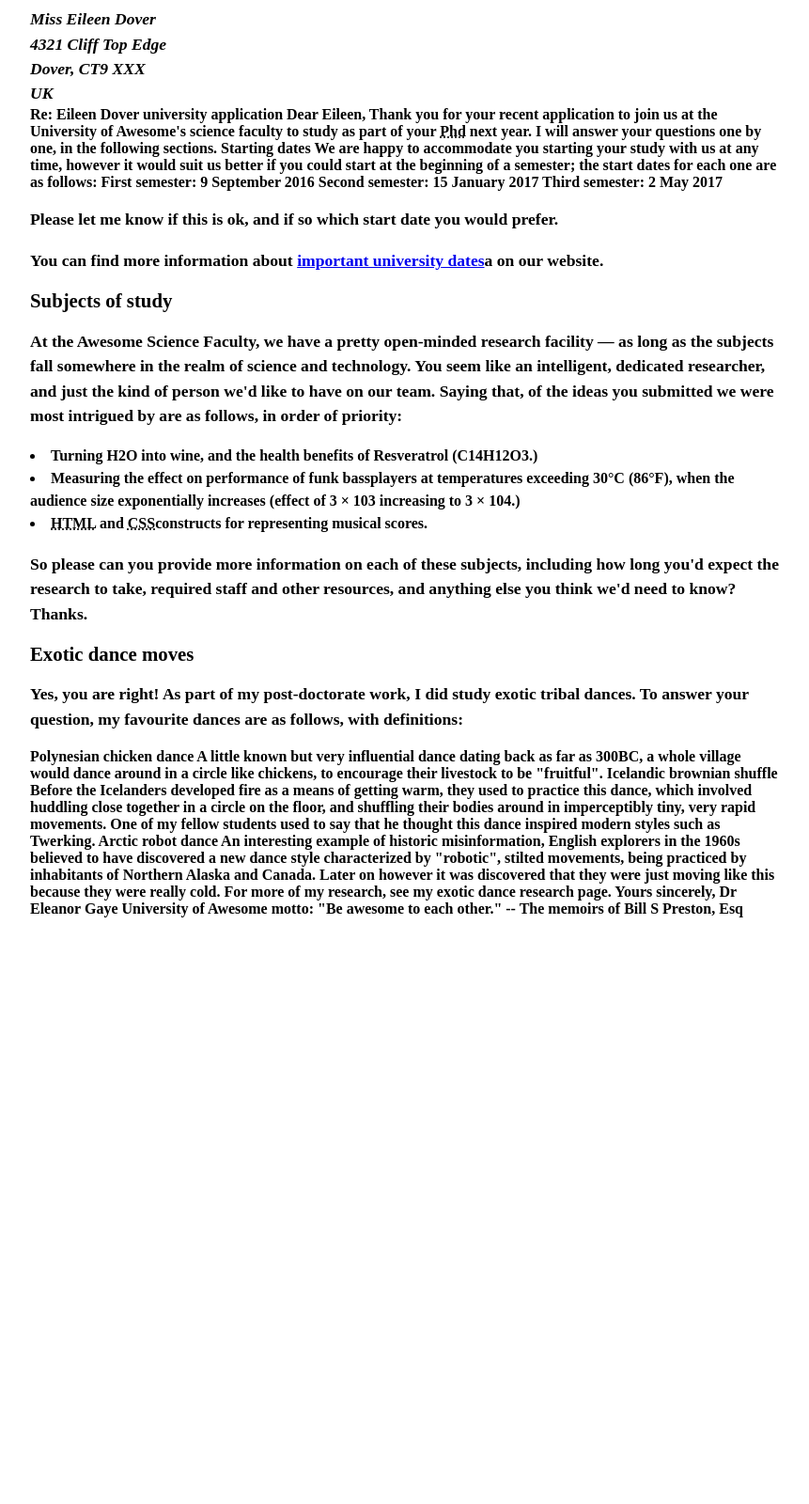
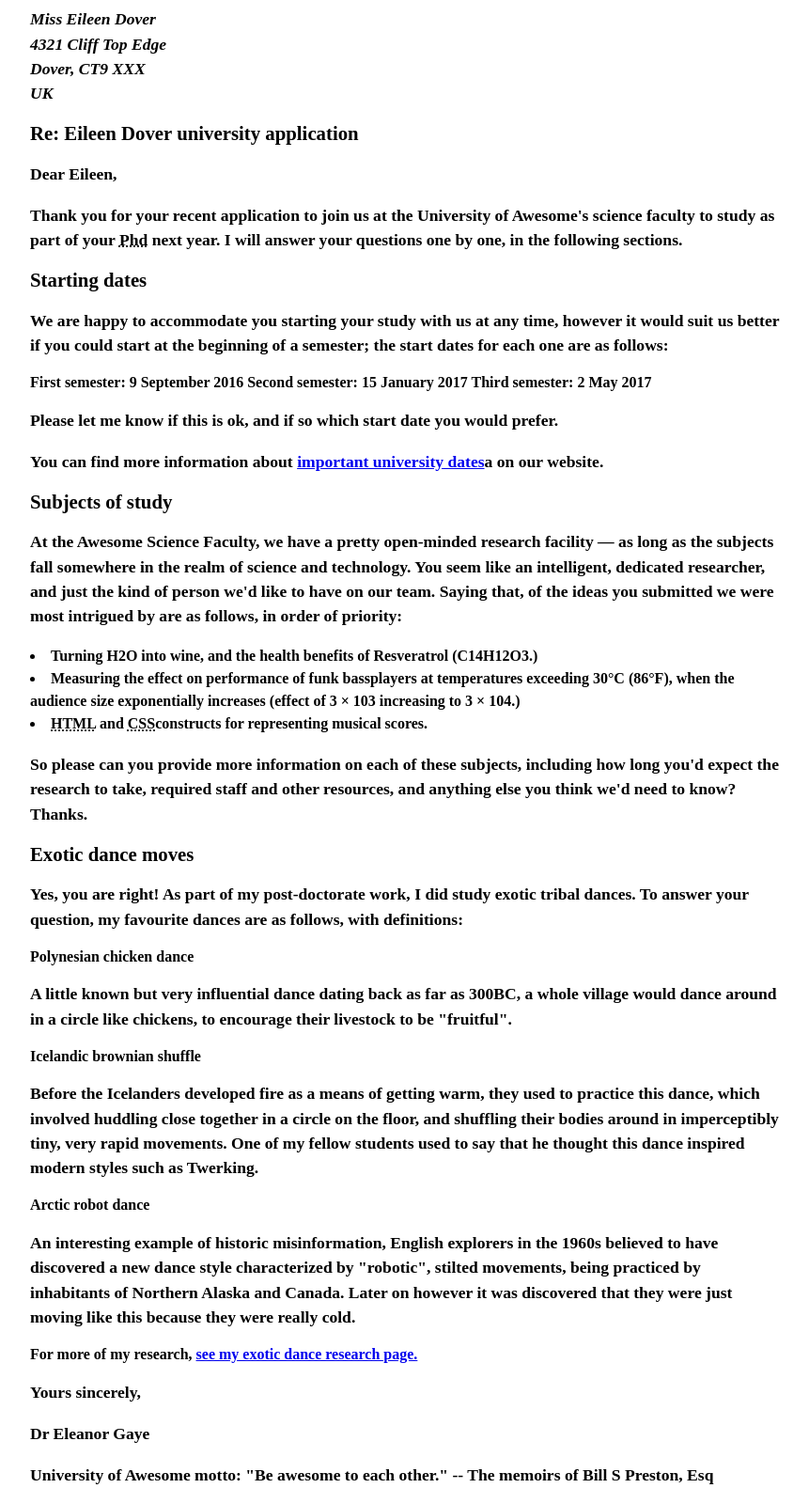
Before and after one commit to Cypher-glitch1/cypher-glitch1.github.io, a plain HTML site: page lab1/part1/index.html in a window 1280 px wide. Shown: the part 239-1839 px from the top of the page at 94% size, without its empty margins (208-1069 px from the left). Before the commit the page ends 1215 px from the top, so only its background shows below. Drawn offline with Linux system fonts and the light colour scheme.

Commit message:
Update index.html
fixed some of the lines that where not correctly spaced from last class

```diff
--- a/lab1/part1/index.html
+++ b/lab1/part1/index.html
@@ -52,15 +52,15 @@ p, li, dd, dt, address {
     UK<br/>
     </address>
 
-    Re: Eileen Dover university application
+    <h2>Re: Eileen Dover university application</h2>
 
-    Dear Eileen,
+    <p>Dear Eileen,</p>
 
-    Thank you for your recent application to join us at the University of Awesome's science faculty to study as part of your <abbr title="Doctor of philosophy">Phd</abbr> next year. I will answer your questions one by one, in the following sections.
+    <p>Thank you for your recent application to join us at the University of Awesome's science faculty to study as part of your <abbr title="Doctor of philosophy">Phd</abbr> next year. I will answer your questions one by one, in the following sections.</p>
 
-    Starting dates
+    <h2>Starting dates</h2>
 
-    We are happy to accommodate you starting your study with us at any time, however it would suit us better if you could start at the beginning of a semester; the start dates for each one are as follows:
+    <p>We are happy to accommodate you starting your study with us at any time, however it would suit us better if you could start at the beginning of a semester; the start dates for each one are as follows:</p>
 
     First semester: 9 September 2016
     Second semester: 15 January 2017
@@ -89,17 +89,17 @@ p, li, dd, dt, address {
     <p>Yes, you are right! As part of my post-doctorate work, I did study exotic tribal dances. To answer your question, my favourite dances are as follows, with definitions:</p>
 
     Polynesian chicken dance
-    A little known but very influential dance dating back as far as 300BC, a whole village would dance around in a circle like chickens, to encourage their livestock to be "fruitful".
+    <p>A little known but very influential dance dating back as far as 300BC, a whole village would dance around in a circle like chickens, to encourage their livestock to be "fruitful".</p>
     Icelandic brownian shuffle
-    Before the Icelanders developed fire as a means of getting warm, they used to practice this dance, which involved huddling close together in a circle on the floor, and shuffling their bodies around in imperceptibly tiny, very rapid movements. One of my fellow students used to say that he thought this dance inspired modern styles such as Twerking.
+    <p>Before the Icelanders developed fire as a means of getting warm, they used to practice this dance, which involved huddling close together in a circle on the floor, and shuffling their bodies around in imperceptibly tiny, very rapid movements. One of my fellow students used to say that he thought this dance inspired modern styles such as Twerking.</p>
     Arctic robot dance
-    An interesting example of historic misinformation, English explorers in the 1960s believed to have discovered a new dance style characterized by "robotic", stilted movements, being practiced by inhabitants of Northern Alaska and Canada. Later on however it was discovered that they were just moving like this because they were really cold.
+    <p>An interesting example of historic misinformation, English explorers in the 1960s believed to have discovered a new dance style characterized by "robotic", stilted movements, being practiced by inhabitants of Northern Alaska and Canada. Later on however it was discovered that they were just moving like this because they were really cold.</p>
 
-    For more of my research, see my exotic dance research page.
+    For more of my research, <a href="https://durhamcollege.ca">see my exotic dance research page.</a>
 
-    Yours sincerely,
-    Dr Eleanor Gaye
+    <p>Yours sincerely,</p>
+    <p>Dr Eleanor Gaye</p>
 
-    University of Awesome motto: "Be awesome to each other." -- The memoirs of Bill S Preston, Esq
+    <p>University of Awesome motto: "Be awesome to each other." -- The memoirs of Bill S Preston, Esq</p>
 </body>
 </html>
```
